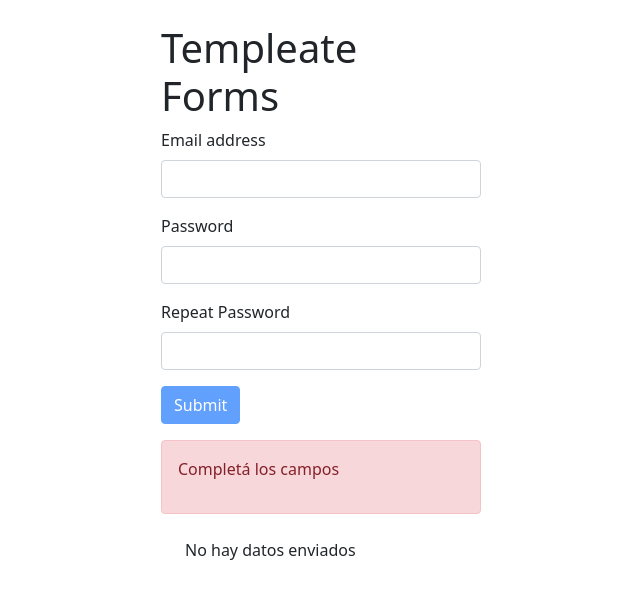
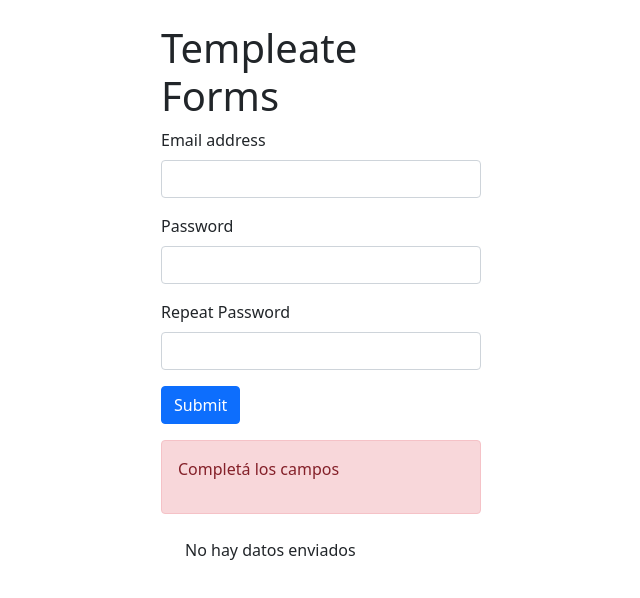
Before and after one commit to florencia-sosa/templeate-forms, an Angular app: page / in a window 1280 px wide. Shown: the top 598 px of the page, without its empty margins (319-959 px from the left). Built offline with nearby package versions, Linux system fonts and the light colour scheme.

Commit message:
enviar datos cuando contraseña y repetir contraseña sean iguales

```diff
--- a/src/app/app.component.html
+++ b/src/app/app.component.html
@@ -25,7 +25,7 @@
           La contraseña y repetir contraseña deben ser iguales
         </div>
       </div>
-      <button type="submit" [disabled]="!loginForm.valid" class="btn btn-primary">Submit</button>
+      <button type="submit" [disabled]="!loginForm.valid && (repassword.value != password.value)" class="btn btn-primary">Submit</button>
       <div [hidden]="loginForm.dirty" class="mt-3 alert alert-danger">
         <p>Completá los campos</p>
       </div>
```
